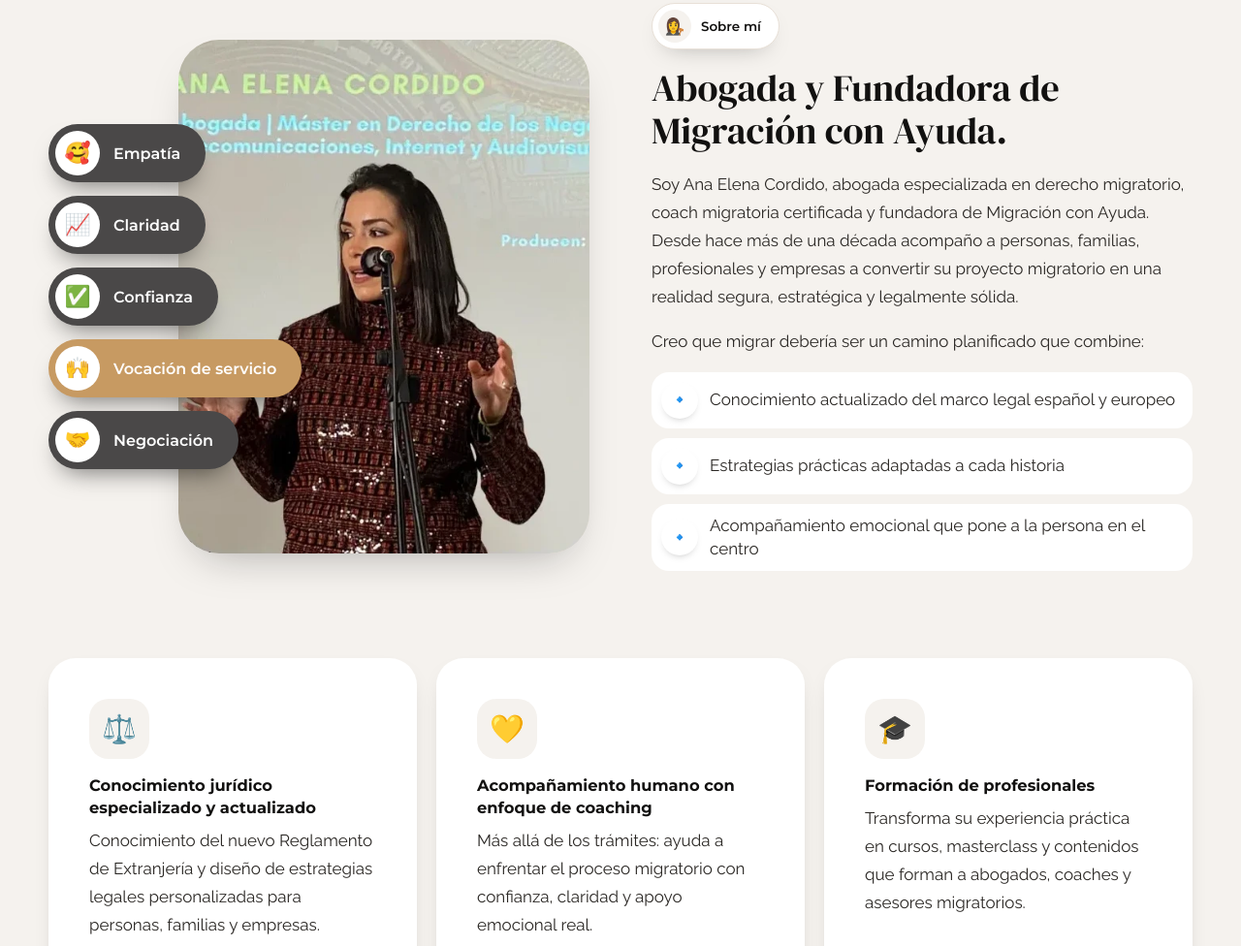
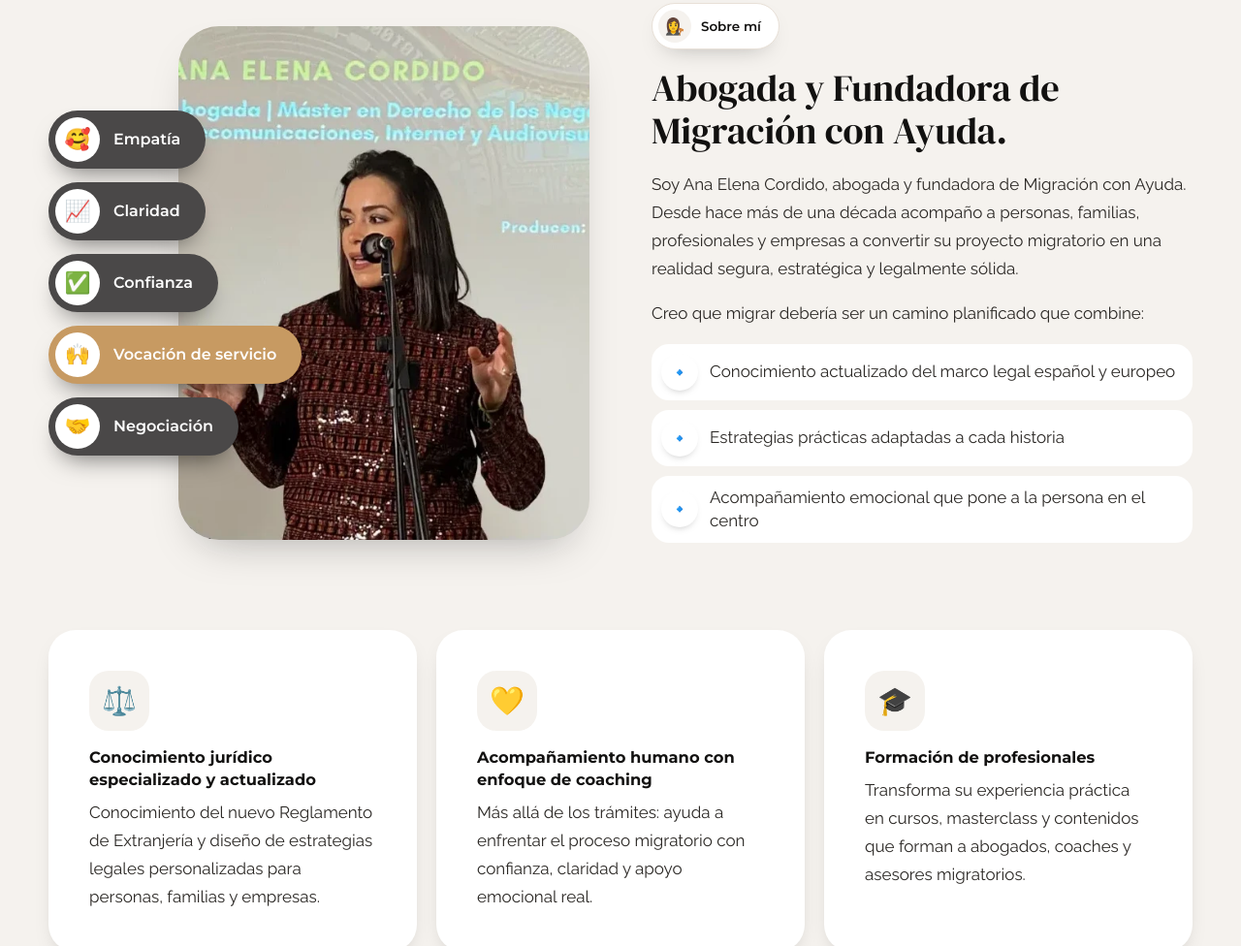
Before and after one commit to bysaravanz/elevanz, a plain HTML site: page migracionconayuda/index.html in a window 1280 px wide. Shown: the part 2330-3306 px from the top of the page at 97% size. Drawn offline with Linux system fonts and the light colour scheme.

Commit message:
Quitar 'coach migratoria' de la biografía
Co-Authored-By: Claude Sonnet 5.5 <noreply@anthropic.com>
Claude-Session: https://claude.ai/code/session_015dEN7Yvaxj5XrDd6fe6wca

```diff
--- a/migracionconayuda/index.html
+++ b/migracionconayuda/index.html
@@ -109,7 +109,7 @@
     <div class="about-copy reveal">
       <span class="chip"><span class="chip-ico">👩‍⚖️</span><span>Sobre mí</span></span>
       <h2 class="h2">Abogada y Fundadora de Migración con Ayuda.</h2>
-      <p>Soy Ana Elena Cordido, abogada especializada en derecho migratorio, coach migratoria certificada y fundadora de Migración con Ayuda. Desde hace más de una década acompaño a personas, familias, profesionales y empresas a convertir su proyecto migratorio en una realidad segura, estratégica y legalmente sólida.</p>
+      <p>Soy Ana Elena Cordido, abogada y fundadora de Migración con Ayuda. Desde hace más de una década acompaño a personas, familias, profesionales y empresas a convertir su proyecto migratorio en una realidad segura, estratégica y legalmente sólida.</p>
       <p>Creo que migrar debería ser un camino planificado que combine:</p>
       <ul class="elist"><li><span class="bubble">🔹</span><span>Conocimiento actualizado del marco legal español y europeo</span></li><li><span class="bubble">🔹</span><span>Estrategias prácticas adaptadas a cada historia</span></li><li><span class="bubble">🔹</span><span>Acompañamiento emocional que pone a la persona en el centro</span></li></ul>
     </div>
```
Also changed, not shown: migracionconayuda/en/index.html (+1 -1 lines), 1 other file.
